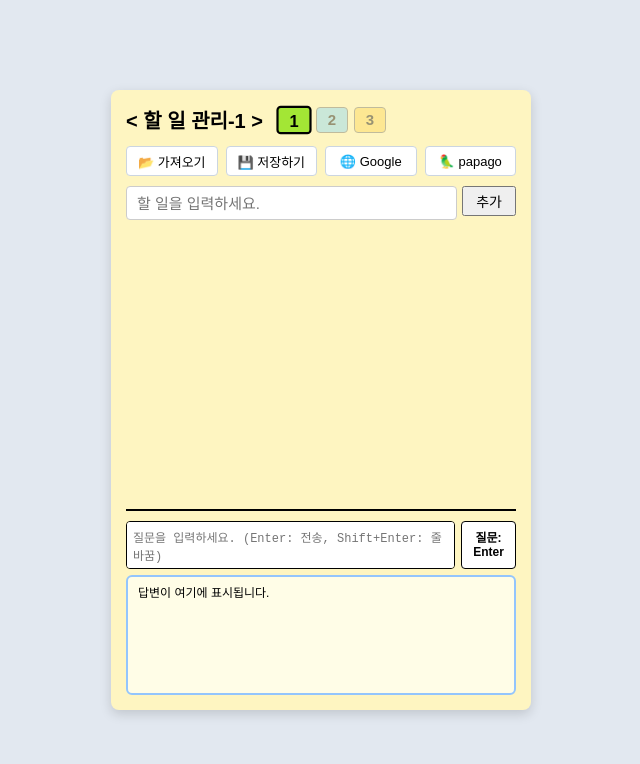
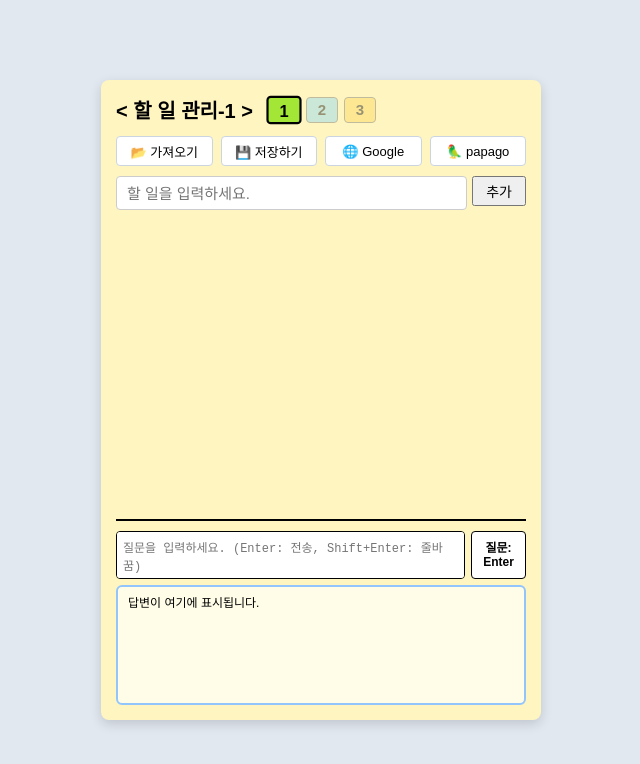
Before and after one commit to sybbys27-ops/ToDoWeb2, a website: page public/index.html in a window 1280 px wide. Shown: the whole page, without its empty margins (319-959 px from the left). Drawn offline with Linux system fonts and the light colour scheme.

Commit message:
Refactor styles and layout for todo management app
Updated layout and styles for the todo management app, including adjustments to dimensions and button styles.

```diff
--- a/public/index.html
+++ b/public/index.html
@@ -18,8 +18,8 @@
 
         /* 📌 메인 앱 화면 크기 지정 (원하는 크기로 px 숫자를 변경하세요) */
         .container {
-            width: 420px;         /* 메인 화면 가로 크기 */
-            height: 620px;        /* 메인 화면 세로 크기 */
+            width: 440px;         /* 메인 화면 가로 크기 */
+            height: 640px;        /* 메인 화면 세로 크기 */
             background-color: #fef5c1;
             padding: 15px;
             box-sizing: border-box;
```
